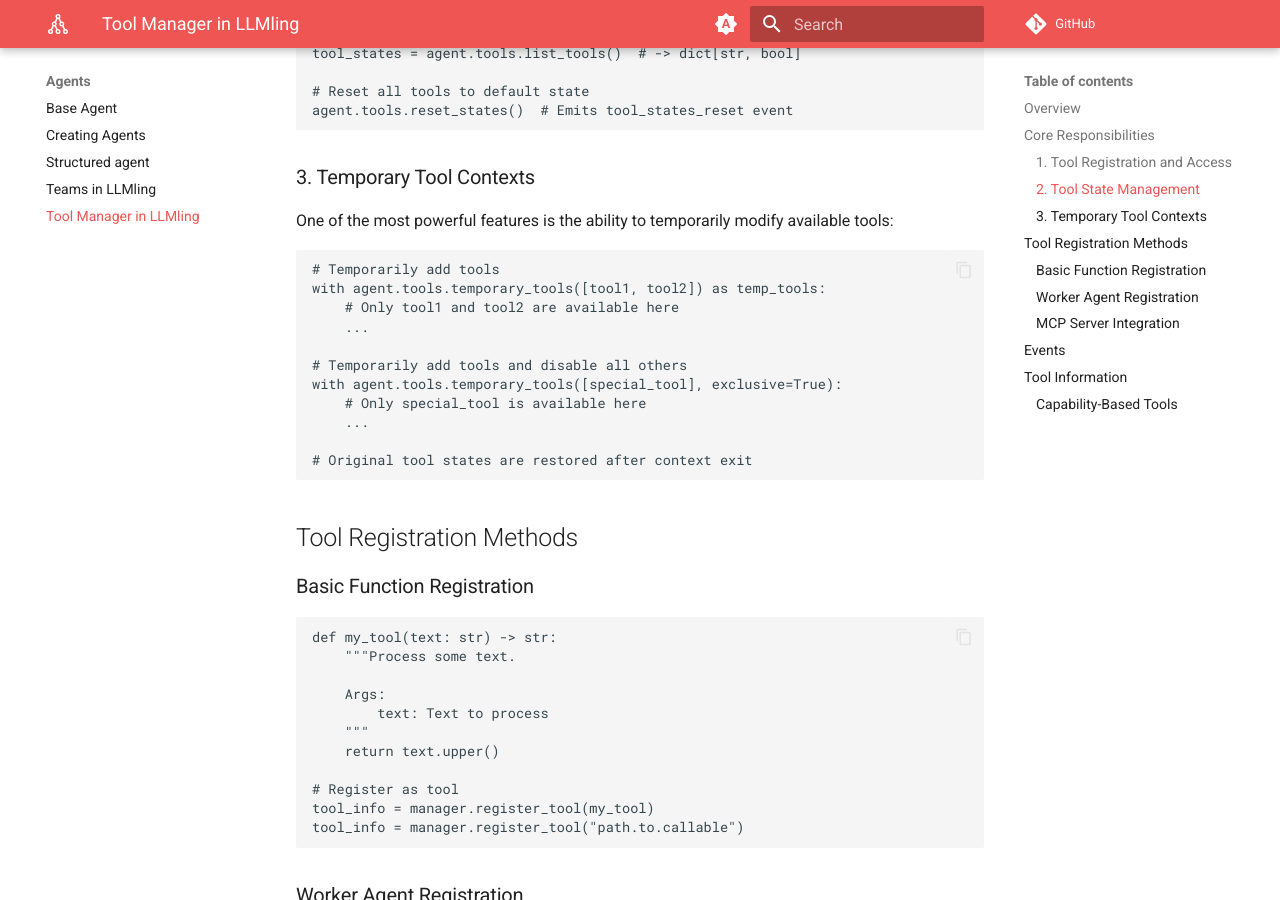
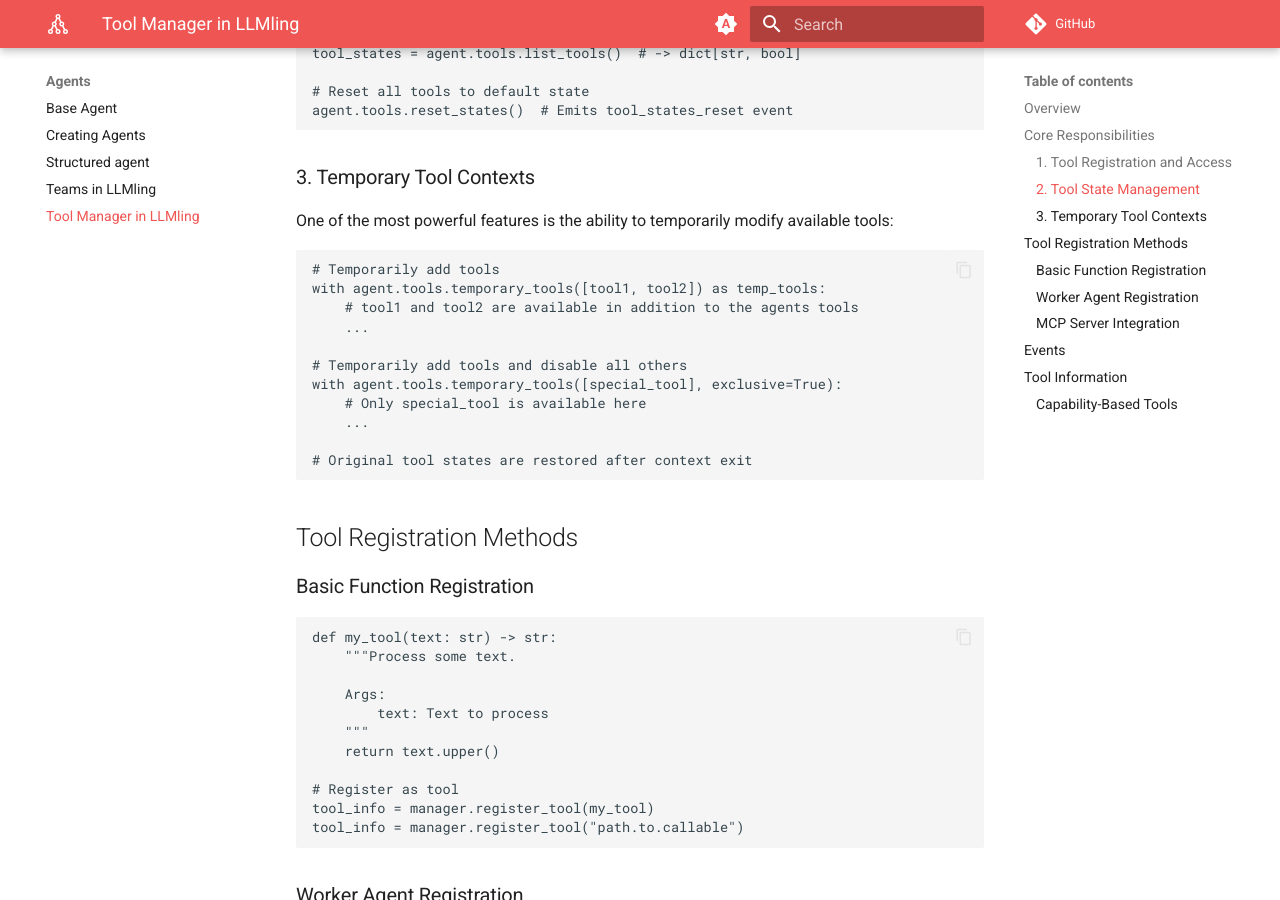
Before and after one commit to uk0/llmling-agent, an MkDocs documentation site: the page built from docs/agents/tool_manager.md, in a window 1280 px wide and 900 px high, scrolled down 1053 px. Built offline with MkDocs 1.6.1 and Material for MkDocs 9.7.7, drawn with Linux system fonts in a browser that asks for light colours; comment, search, counter and statistics services are not loaded.

Commit message:
chore: docs

````diff
--- a/docs/agents/tool_manager.md
+++ b/docs/agents/tool_manager.md
@@ -60,7 +60,7 @@ One of the most powerful features is the ability to temporarily modify available
 ```python
 # Temporarily add tools
 with agent.tools.temporary_tools([tool1, tool2]) as temp_tools:
-    # Only tool1 and tool2 are available here
+    # tool1 and tool2 are available in addition to the agents tools
     ...
 
 # Temporarily add tools and disable all others
````
